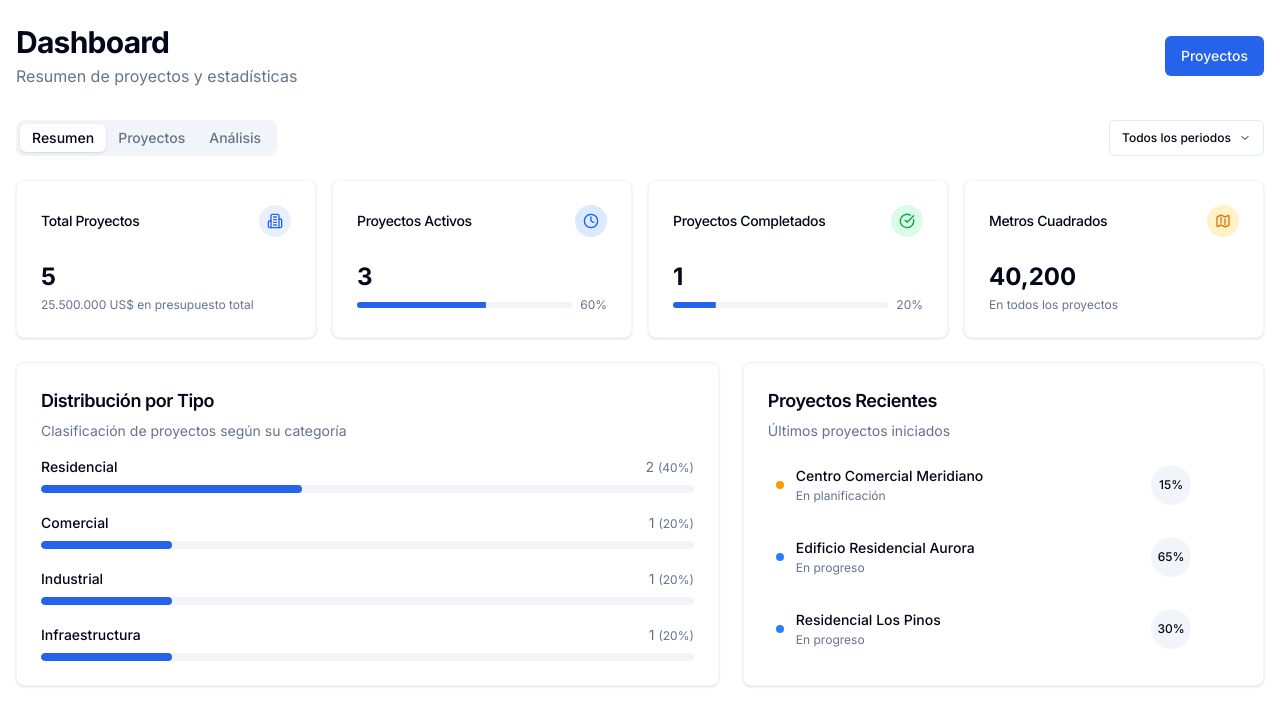
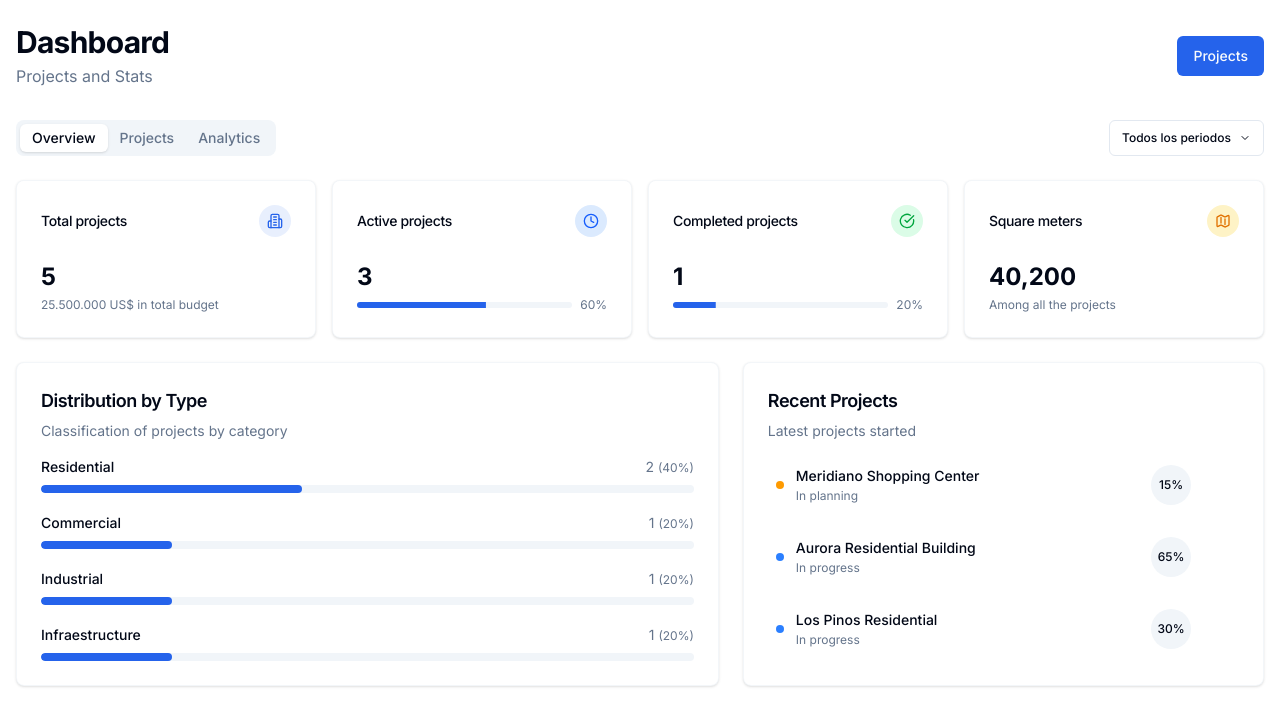
Before and after one commit to diego249/demo_galc_group, a Next.js app in the folder galc-group/: page /dashboard in a window 1280 px wide. Shown: the top 726 px of the page. Built offline with nearby package versions, Linux system fonts and the light colour scheme.

Commit message:
feat: english translate

```diff
--- a/galc-group/src/app/dashboard/page.tsx
+++ b/galc-group/src/app/dashboard/page.tsx
@@ -20,11 +20,11 @@ export default function DashboardPage() {
       <div className="flex flex-col sm:flex-row sm:items-center justify-between gap-4">
         <div>
           <h1 className="text-2xl sm:text-3xl font-bold tracking-tight">Dashboard</h1>
-          <p className="text-muted-foreground mt-1">Resumen de proyectos y estadísticas</p>
+          <p className="text-muted-foreground mt-1">Projects and Stats</p>
         </div>
         <Link href="/projects">
           <Button className="w-full sm:w-auto transition-all hover:shadow-md">
-            Proyectos
+            Projects
           </Button>
         </Link>
       </div>
@@ -32,9 +32,9 @@ export default function DashboardPage() {
       <Tabs defaultValue="overview" className="w-full">
         <div className="flex flex-col sm:flex-row justify-between items-start sm:items-center mb-6">
           <TabsList className="mb-4 sm:mb-0">
-            <TabsTrigger value="overview">Resumen</TabsTrigger>
-            <TabsTrigger value="projects">Proyectos</TabsTrigger>
-            <TabsTrigger value="analytics">Análisis</TabsTrigger>
+            <TabsTrigger value="overview">Overview</TabsTrigger>
+            <TabsTrigger value="projects">Projects</TabsTrigger>
+            <TabsTrigger value="analytics">Analytics</TabsTrigger>
           </TabsList>
 
           <div className="flex items-center">
@@ -55,7 +55,7 @@ export default function DashboardPage() {
           <div className="grid gap-4 sm:grid-cols-2 lg:grid-cols-4">
             <Card className="overflow-hidden border border-border/40 shadow-sm hover:shadow-md transition-all">
               <CardHeader className="flex flex-row items-center justify-between space-y-0 pb-2 bg-background/50">
-                <CardTitle className="text-sm font-medium">Total Proyectos</CardTitle>
+                <CardTitle className="text-sm font-medium">Total projects</CardTitle>
                 <div className="h-8 w-8 rounded-full bg-primary/10 flex items-center justify-center">
                   <Building2 className="h-4 w-4 text-primary" />
                 </div>
@@ -63,14 +63,14 @@ export default function DashboardPage() {
               <CardContent className="pt-4">
                 <div className="text-2xl font-bold">{stats.totalProjects}</div>
                 <p className="text-xs text-muted-foreground mt-1">
-                  {formatCurrency(stats.totalBudget)} en presupuesto total
+                  {formatCurrency(stats.totalBudget)} in total budget
                 </p>
               </CardContent>
             </Card>
 
             <Card className="overflow-hidden border border-border/40 shadow-sm hover:shadow-md transition-all">
               <CardHeader className="flex flex-row items-center justify-between space-y-0 pb-2 bg-background/50">
-                <CardTitle className="text-sm font-medium">Proyectos Activos</CardTitle>
+                <CardTitle className="text-sm font-medium">Active projects</CardTitle>
                 <div className="h-8 w-8 rounded-full bg-blue-100 flex items-center justify-center dark:bg-blue-900/30">
                   <Clock className="h-4 w-4 text-blue-600 dark:text-blue-400" />
                 </div>
@@ -88,7 +88,7 @@ export default function DashboardPage() {
 
             <Card className="overflow-hidden border border-border/40 shadow-sm hover:shadow-md transition-all">
               <CardHeader className="flex flex-row items-center justify-between space-y-0 pb-2 bg-background/50">
-                <CardTitle className="text-sm font-medium">Proyectos Completados</CardTitle>
+                <CardTitle className="text-sm font-medium">Completed projects</CardTitle>
                 <div className="h-8 w-8 rounded-full bg-green-100 flex items-center justify-center dark:bg-green-900/30">
                   <CheckCircle className="h-4 w-4 text-green-600 dark:text-green-400" />
                 </div>
@@ -106,7 +106,7 @@ export default function DashboardPage() {
 
             <Card className="overflow-hidden border border-border/40 shadow-sm hover:shadow-md transition-all">
               <CardHeader className="flex flex-row items-center justify-between space-y-0 pb-2 bg-background/50">
-                <CardTitle className="text-sm font-medium">Metros Cuadrados</CardTitle>
+                <CardTitle className="text-sm font-medium">Square meters</CardTitle>
                 <div className="h-8 w-8 rounded-full bg-amber-100 flex items-center justify-center dark:bg-amber-900/30">
                   <svg
                     xmlns="http://www.w3.org/2000/svg"
@@ -124,7 +124,7 @@ export default function DashboardPage() {
               </CardHeader>
               <CardContent className="pt-4">
                 <div className="text-2xl font-bold">{stats.totalSquareMeters.toLocaleString()}</div>
-                <p className="text-xs text-muted-foreground mt-1">En todos los proyectos</p>
+                <p className="text-xs text-muted-foreground mt-1">Among all the projects</p>
               </CardContent>
             </Card>
           </div>
@@ -132,8 +132,8 @@ export default function DashboardPage() {
           <div className="grid gap-6 md:grid-cols-7">
             <Card className="md:col-span-4 border border-border/40 shadow-sm">
               <CardHeader className="pb-2">
-                <CardTitle className="text-lg">Distribución por Tipo</CardTitle>
-                <CardDescription>Clasificación de proyectos según su categoría</CardDescription>
+                <CardTitle className="text-lg">Distribution by Type</CardTitle>
+                <CardDescription>Classification of projects by category</CardDescription>
               </CardHeader>
               <CardContent>
                 <div className="space-y-5 mt-2">
@@ -162,18 +162,18 @@ export default function DashboardPage() {
 
             <Card className="md:col-span-3 border border-border/40 shadow-sm">
               <CardHeader className="pb-2">
-                <CardTitle className="text-lg">Proyectos Recientes</CardTitle>
-                <CardDescription>Últimos proyectos iniciados</CardDescription>
+                <CardTitle className="text-lg">Recent Projects</CardTitle>
+                <CardDescription>Latest projects started</CardDescription>
               </CardHeader>
               <CardContent>
                 <div className="space-y-4 mt-2">
                   {stats.recentProjects.map((project) => {
                     const statusColor =
-                      project.status === "En progreso"
+                      project.status === "In progress"
                         ? "bg-blue-500"
-                        : project.status === "Completado"
+                        : project.status === "Completed"
                           ? "bg-green-500"
-                          : project.status === "En planificación"
+                          : project.status === "In planning"
                             ? "bg-amber-500"
                             : "bg-gray-500"
 
@@ -197,7 +197,7 @@ export default function DashboardPage() {
                             className="h-8 w-8 opacity-0 group-hover:opacity-100 transition-opacity"
                           >
                             <ChevronDown className="h-4 w-4" />
-                            <span className="sr-only">Ver detalles</span>
+                            <span className="sr-only">Details</span>
                           </Button>
                         </div>
                       </div>
@@ -212,12 +212,12 @@ export default function DashboardPage() {
         <TabsContent value="projects">
           <Card className="border border-border/40">
             <CardHeader>
-              <CardTitle>Todos los Proyectos</CardTitle>
-              <CardDescription>Gestiona y visualiza todos tus proyectos</CardDescription>
+              <CardTitle>All Projects</CardTitle>
+              <CardDescription>Manage and visualize all your projects</CardDescription>
             </CardHeader>
             <CardContent>
               <p className="text-sm text-muted-foreground">
-                Selecciona la pestaña Resumen para ver las estadísticas de proyectos.
+                Select the Summary tab to view project statistics.
               </p>
             </CardContent>
           </Card>
@@ -226,12 +226,12 @@ export default function DashboardPage() {
         <TabsContent value="analytics">
           <Card className="border border-border/40">
             <CardHeader>
-              <CardTitle>Análisis Detallado</CardTitle>
-              <CardDescription>Métricas y tendencias de tus proyectos</CardDescription>
+              <CardTitle>Detailed Analysis</CardTitle>
+              <CardDescription>Metrics and trends of your projects</CardDescription>
             </CardHeader>
             <CardContent>
               <p className="text-sm text-muted-foreground">
-                Selecciona la pestaña Resumen para ver las estadísticas de proyectos.
+                Select the Summary tab to view project statistics.
               </p>
             </CardContent>
           </Card>
--- a/galc-group/src/app/projects/[id]/page.tsx
+++ b/galc-group/src/app/projects/[id]/page.tsx
@@ -24,7 +24,7 @@ export default function ProjectPage({ params }: { params: Promise<{ id: string }
           <Link href="/projects">
             <Button variant="outline" size="icon" className="h-10 w-10">
               <ArrowLeft className="h-4 w-4" />
-              <span className="sr-only">Volver</span>
+              <span className="sr-only">Back</span>
             </Button>
           </Link>
           <div>
@@ -39,7 +39,7 @@ export default function ProjectPage({ params }: { params: Promise<{ id: string }
         <Link href={`/projects/${project.id}/documents`}>
           <Button variant="outline">
             <FileText className="mr-2 h-4 w-4" />
-            Documentos
+            Documents
           </Button>
         </Link>
       </div>
@@ -47,48 +47,48 @@ export default function ProjectPage({ params }: { params: Promise<{ id: string }
       <div className="grid gap-6 md:grid-cols-2">
         <Card>
           <CardHeader>
-            <CardTitle>Información General</CardTitle>
-            <CardDescription>Detalles básicos del proyecto</CardDescription>
+            <CardTitle>General Information</CardTitle>
+            <CardDescription>Basic project details</CardDescription>
           </CardHeader>
           <CardContent className="space-y-4">
             <div className="grid grid-cols-2 gap-4">
-              <InfoItem icon={Building2} label="Tipo de Proyecto" value={project.type} />
-              <InfoItem icon={MapPin} label="Ubicación" value={project.location} />
-              <InfoItem icon={User} label="Cliente" value={project.client} />
-              <InfoItem icon={Calendar} label="Fecha de Inicio" value={formatDate(project.startDate)} />
+              <InfoItem icon={Building2} label="Project Type" value={project.type} />
+              <InfoItem icon={MapPin} label="Location" value={project.location} />
+              <InfoItem icon={User} label="Client" value={project.client} />
+              <InfoItem icon={Calendar} label="Start Date" value={formatDate(project.startDate)} />
               <InfoItem
                 icon={Clock}
-                label="Fecha de Finalización"
+                label="End Date"
                 value={project.endDate ? formatDate(project.endDate) : "En curso"}
               />
-              <InfoItem icon={Building2} label="Área Total" value={`${project.squareMeters.toLocaleString()} m²`} />
+              <InfoItem icon={Building2} label="Total Area" value={`${project.squareMeters.toLocaleString()} m²`} />
             </div>
           </CardContent>
         </Card>
 
         <Card>
           <CardHeader>
-            <CardTitle>Presupuesto y Progreso</CardTitle>
-            <CardDescription>Estado financiero y avance del proyecto</CardDescription>
+            <CardTitle>Budget and Progress</CardTitle>
+            <CardDescription>Financial status and project progress</CardDescription>
           </CardHeader>
           <CardContent className="space-y-6">
             <InfoItem
               icon={DollarSign}
-              label="Presupuesto Total"
+              label="Total budget"
               value={formatCurrency(project.budget)}
               valueClassName="text-2xl font-bold"
             />
 
             <div>
               <div className="flex items-center justify-between text-sm mb-2">
-                <span className="font-medium">Progreso del Proyecto</span>
+                <span className="font-medium">Project Progress</span>
                 <span>{project.progress}%</span>
               </div>
               <Progress value={project.progress} className="h-2" />
             </div>
 
             <div className="pt-4 border-t">
-              <h3 className="text-sm font-medium mb-2">Descripción</h3>
+              <h3 className="text-sm font-medium mb-2">Description</h3>
               <p className="text-sm text-muted-foreground">{project.description}</p>
             </div>
           </CardContent>
--- a/galc-group/src/app/projects/new/page.tsx
+++ b/galc-group/src/app/projects/new/page.tsx
@@ -35,35 +35,35 @@ export default function NewProjectPage() {
         <Link href="/projects">
           <Button variant="outline" size="icon" className="h-10 w-10">
             <ArrowLeft className="h-4 w-4" />
-            <span className="sr-only">Volver</span>
+            <span className="sr-only">Back</span>
           </Button>
         </Link>
-        <h1 className="text-2xl font-bold tracking-tight">Nuevo Proyecto</h1>
+        <h1 className="text-2xl font-bold tracking-tight">New Project</h1>
       </div>
 
       <Card>
         <CardHeader>
-          <CardTitle>Información del Proyecto</CardTitle>
-          <CardDescription>Ingresa los detalles básicos para crear un nuevo proyecto</CardDescription>
+          <CardTitle>Project Info</CardTitle>
+          <CardDescription>Enter the basic details to create a new project</CardDescription>
         </CardHeader>
         <CardContent>
           <form onSubmit={handleSubmit} className="space-y-6">
             <div className="grid gap-6 sm:grid-cols-2">
-              <FormField id="name" label="Nombre del Proyecto" placeholder="Ej: Edificio Residencial Aurora" required />
+              <FormField id="name" label="Project Name" placeholder="Ej: Aurora Residential Building" required />
 
               <FormField
                 id="type"
-                label="Tipo de Proyecto"
+                label="Project Type"
                 component={
                   <Select required>
                     <SelectTrigger id="type">
-                      <SelectValue placeholder="Selecciona un tipo" />
+                      <SelectValue placeholder="Select a type" />
                     </SelectTrigger>
                     <SelectContent>
-                      <SelectItem value="Residencial">Residencial</SelectItem>
-                      <SelectItem value="Comercial">Comercial</SelectItem>
+                      <SelectItem value="Residencial">Residential</SelectItem>
+                      <SelectItem value="Comercial">Commercial</SelectItem>
                       <SelectItem value="Industrial">Industrial</SelectItem>
-                      <SelectItem value="Infraestructura">Infraestructura</SelectItem>
+                      <SelectItem value="Infraestructura">Infraestructure</SelectItem>
                     </SelectContent>
                   </Select>
                 }
@@ -71,7 +71,7 @@ export default function NewProjectPage() {
 
               <FormField
                 id="squareMeters"
-                label="Metros Cuadrados"
+                label="Square Meters"
                 type="number"
                 placeholder="Ej: 3500"
                 min="1"
@@ -80,52 +80,52 @@ export default function NewProjectPage() {
 
               <FormField
                 id="budget"
-                label="Presupuesto (USD)"
+                label="Budget (USD)"
                 type="number"
                 placeholder="Ej: 2500000"
                 min="1"
                 required
               />
 
-              <FormField id="startDate" label="Fecha de Inicio" type="date" required />
+              <FormField id="startDate" label="Start Date" type="date" required />
 
               <FormField
                 id="status"
-                label="Estado"
+                label="Status"
                 component={
                   <Select required>
                     <SelectTrigger id="status">
-                      <SelectValue placeholder="Selecciona un estado" />
+                      <SelectValue placeholder="Select a status" />
                     </SelectTrigger>
                     <SelectContent>
-                      <SelectItem value="En planificación">En planificación</SelectItem>
-                      <SelectItem value="En progreso">En progreso</SelectItem>
-                      <SelectItem value="En pausa">En pausa</SelectItem>
-                      <SelectItem value="Completado">Completado</SelectItem>
+                      <SelectItem value="En planificación">In planning</SelectItem>
+                      <SelectItem value="En progreso">In progress</SelectItem>
+                      <SelectItem value="En pausa">Paused</SelectItem>
+                      <SelectItem value="Completado">Completed</SelectItem>
                     </SelectContent>
                   </Select>
                 }
               />
 
-              <FormField id="client" label="Cliente" placeholder="Ej: Inversiones Aurora S.A." required />
+              <FormField id="client" label="Client" placeholder="Ej: Aurora Investments S.A." required />
 
-              <FormField id="location" label="Ubicación" placeholder="Ej: Av. Principal 123, Ciudad" required />
+              <FormField id="location" label="Location" placeholder="Ej: 123 Main Avenue, City" required />
             </div>
 
             <FormField
               id="description"
-              label="Descripción"
-              component={<Textarea placeholder="Describe el proyecto..." className="min-h-[120px]" required />}
+              label="Description"
+              component={<Textarea placeholder="Describe the project..." className="min-h-[120px]" required />}
             />
 
             <div className="flex justify-end gap-4">
               <Link href="/projects">
                 <Button variant="outline" type="button">
-                  Cancelar
+                  Cancel
                 </Button>
               </Link>
               <Button type="submit" disabled={isSubmitting}>
-                {isSubmitting ? "Guardando..." : "Crear Proyecto"}
+                {isSubmitting ? "Saving..." : "Create Proyect"}
               </Button>
             </div>
           </form>
--- a/galc-group/src/app/projects/page.tsx
+++ b/galc-group/src/app/projects/page.tsx
@@ -15,15 +15,15 @@ export default function ProjectsPage() {
           <Link href="/dashboard">
             <Button variant="outline" size="icon" className="h-10 w-10">
               <ArrowLeft className="h-4 w-4" />
-              <span className="sr-only">Volver al Dashboard</span>
+              <span className="sr-only">Back to Dashboard</span>
             </Button>
           </Link>
-          <h1 className="text-3xl font-bold tracking-tight">Proyectos</h1>
+          <h1 className="text-3xl font-bold tracking-tight">Projects</h1>
         </div>
         <Link href="/projects/new">
           <Button>
             <PlusCircle className="mr-2 h-4 w-4" />
-            Nuevo Proyecto
+            New Project
           </Button>
         </Link>
       </div>
@@ -48,7 +48,7 @@ export default function ProjectsPage() {
                 <div className="space-y-4">
                   <div className="grid grid-cols-2 gap-4 text-sm">
                     <div>
-                      <div className="text-muted-foreground">Presupuesto</div>
+                      <div className="text-muted-foreground">Budget</div>
                       <div className="font-medium">{formatCurrency(project.budget)}</div>
                     </div>
                     <div>
@@ -56,17 +56,17 @@ export default function ProjectsPage() {
                       <div className="font-medium">{project.squareMeters.toLocaleString()} m²</div>
                     </div>
                     <div>
-                      <div className="text-muted-foreground">Inicio</div>
+                      <div className="text-muted-foreground">Start Date</div>
                       <div className="font-medium">{formatDate(project.startDate)}</div>
                     </div>
                     <div>
-                      <div className="text-muted-foreground">Cliente</div>
+                      <div className="text-muted-foreground">Client</div>
                       <div className="font-medium truncate">{project.client}</div>
                     </div>
                   </div>
                   <div>
                     <div className="flex items-center justify-between text-sm mb-1">
-                      <span className="text-muted-foreground">Progreso</span>
+                      <span className="text-muted-foreground">Progress</span>
                       <span className="font-medium">{project.progress}%</span>
                     </div>
                     <Progress value={project.progress} className="h-2" />
--- a/galc-group/src/data/projects.ts
+++ b/galc-group/src/data/projects.ts
@@ -4,69 +4,69 @@ import type { Project } from "@/lib/types"
 export const projects: Project[] = [
   {
     id: "1",
-    name: "Edificio Residencial Aurora",
-    description: "Complejo residencial de 5 pisos con 20 apartamentos de lujo",
+    name: "Aurora Residential Building",
+    description: "5-story residential complex with 20 luxury apartments",
     squareMeters: 3500,
-    type: "Residencial",
-    status: "En progreso",
+    type: "Residential",
+    status: "In progress",
     startDate: "2023-06-15",
     budget: 2500000,
-    location: "Av. Principal 123, Ciudad",
-    client: "Inversiones Aurora S.A.",
-    progress: 65,
+    location: "123 Main Avenue, City",
+    client: "Aurora Investments S.A.",
+    progress: 65
 },
 {
     id: "2",
-    name: "Centro Comercial Meridiano",
-    description: "Centro comercial con 45 locales y área de restaurantes",
+    name: "Meridiano Shopping Center",
+    description: "Shopping center with 45 stores and a restaurant area",
     squareMeters: 12000,
-    type: "Comercial",
-    status: "En planificación",
+    type: "Commercial",
+    status: "In planning",
     startDate: "2023-11-01",
     budget: 8500000,
-    location: "Carretera Norte Km 5, Ciudad",
-    client: "Grupo Comercial Meridiano",
-    progress: 15,
+    location: "North Highway Km 5, City",
+    client: "Meridiano Commercial Group",
+    progress: 15
 },
 {
     id: "3",
-    name: "Planta Industrial Tecnova",
-    description: "Planta de producción con oficinas administrativas",
+    name: "Tecnova Industrial Plant",
+    description: "Production plant with administrative offices",
     squareMeters: 7500,
     type: "Industrial",
-    status: "Completado",
+    status: "Completed",
     startDate: "2022-03-10",
     endDate: "2023-05-20",
     budget: 4200000,
-    location: "Zona Industrial Este, Ciudad",
+    location: "East Industrial Zone, City",
     client: "Tecnova Industries",
-    progress: 100,
+    progress: 100
 },
 {
     id: "4",
-    name: "Puente Río Norte",
-    description: "Puente vehicular de 120 metros sobre el río Norte",
+    name: "North River Bridge",
+    description: "120-meter vehicular bridge over the North River",
     squareMeters: 2200,
-    type: "Infraestructura",
-    status: "En progreso",
+    type: "Infraestructure",
+    status: "In progress",
     startDate: "2023-01-15",
     budget: 3800000,
-    location: "Río Norte, Ciudad",
-    client: "Ministerio de Obras Públicas",
-    progress: 45,
+    location: "North River, City",
+    client: "Ministry of Public Works",
+    progress: 45
 },
 {
     id: "5",
-    name: "Residencial Los Pinos",
-    description: "Urbanización con 35 casas unifamiliares",
+    name: "Los Pinos Residential",
+    description: "Residential development with 35 single-family houses",
     squareMeters: 15000,
-    type: "Residencial",
-    status: "En progreso",
+    type: "Residential",
+    status: "In progress",
     startDate: "2023-04-05",
     budget: 6500000,
-    location: "Sector Sur, Ciudad",
-    client: "Desarrollos Inmobiliarios S.A.",
-    progress: 30,
+    location: "South Sector, City",
+    client: "Real Estate Developments S.A.",
+    progress: 30
   },
 ]
 
@@ -76,8 +76,8 @@ export function getProjectById(id: string): Project | undefined {
 
 export function getDashboardStats() {
   const totalProjects = projects.length
-  const activeProjects = projects.filter((p) => p.status === "En progreso").length
-  const completedProjects = projects.filter((p) => p.status === "Completado").length
+  const activeProjects = projects.filter((p) => p.status === "In progress").length
+  const completedProjects = projects.filter((p) => p.status === "Completed").length
   const totalBudget = projects.reduce((sum, project) => sum + project.budget, 0)
   const totalSquareMeters = projects.reduce((sum, project) => sum + project.squareMeters, 0)
 
--- a/galc-group/src/lib/types.ts
+++ b/galc-group/src/lib/types.ts
@@ -1,4 +1,4 @@
-export type ProjectType = "Residencial" | "Comercial" | "Industrial" | "Infraestructura"
+export type ProjectType = "Residential" | "Commercial" | "Industrial" | "Infraestructure"
 
 export interface Project {
   id: string
@@ -6,7 +6,7 @@ export interface Project {
   description: string
   squareMeters: number
   type: ProjectType
-  status: "En planificación" | "En progreso" | "Completado" | "En pausa"
+  status: "In planning" | "In progress" | "Completed" | "Paused"
   startDate: string
   endDate?: string
   budget: number
--- a/galc-group/src/lib/utils.ts
+++ b/galc-group/src/lib/utils.ts
@@ -23,13 +23,13 @@ export function formatDate(dateString: string): string {
 
 export function getStatusColor(status: string): string {
   switch (status) {
-    case "En progreso":
+    case "In progress":
       return "bg-blue-500"
-    case "Completado":
+    case "Completed":
       return "bg-green-500"
-    case "En planificación":
+    case "In planning":
       return "bg-amber-500"
-    case "En pausa":
+    case "Paused":
       return "bg-gray-500"
     default:
       return "bg-gray-300"
```
Also changed, not shown: galc-group/src/app/projects/[id]/documents/page.tsx (+16 -16 lines). Lines whose indentation alone changed are shown as unchanged.
